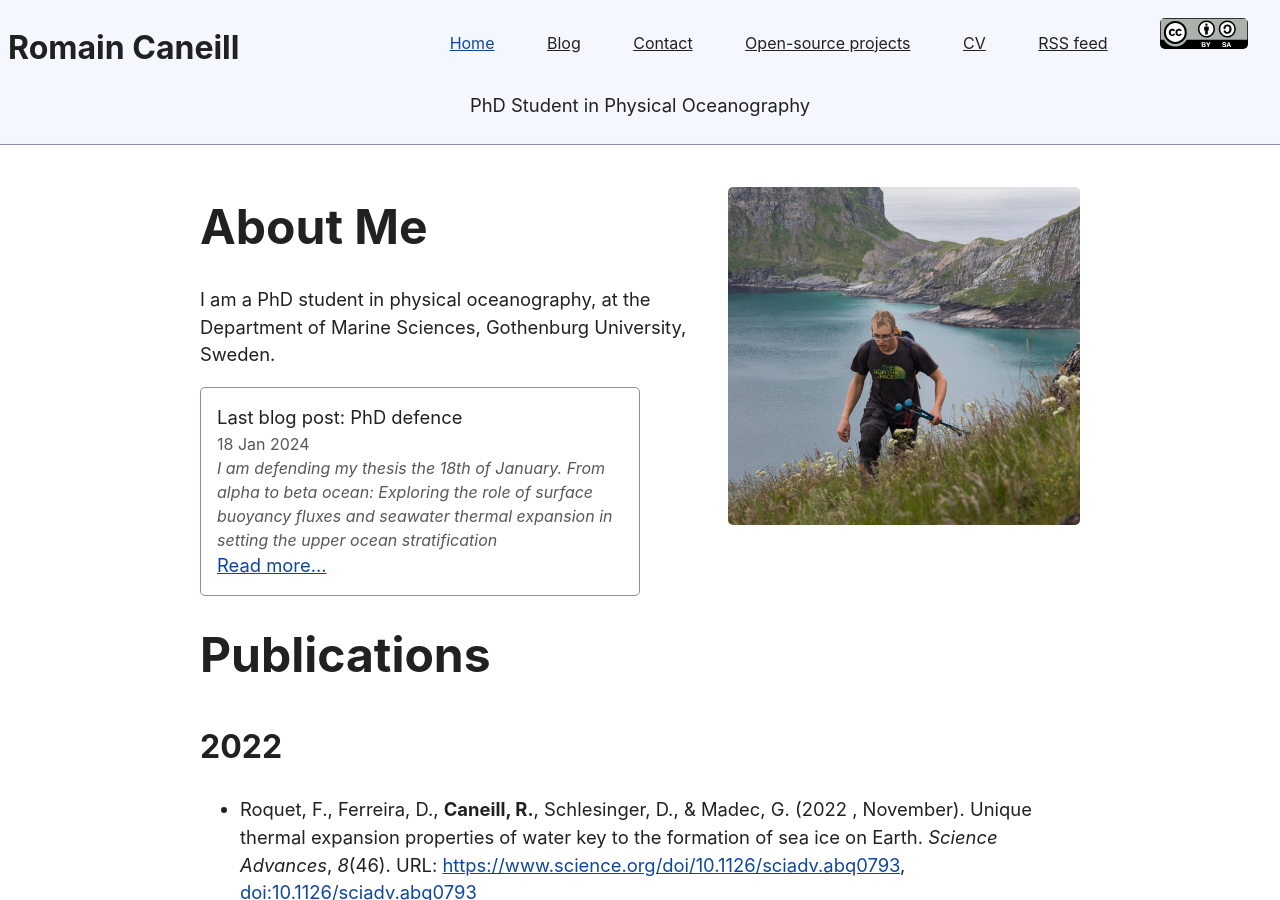
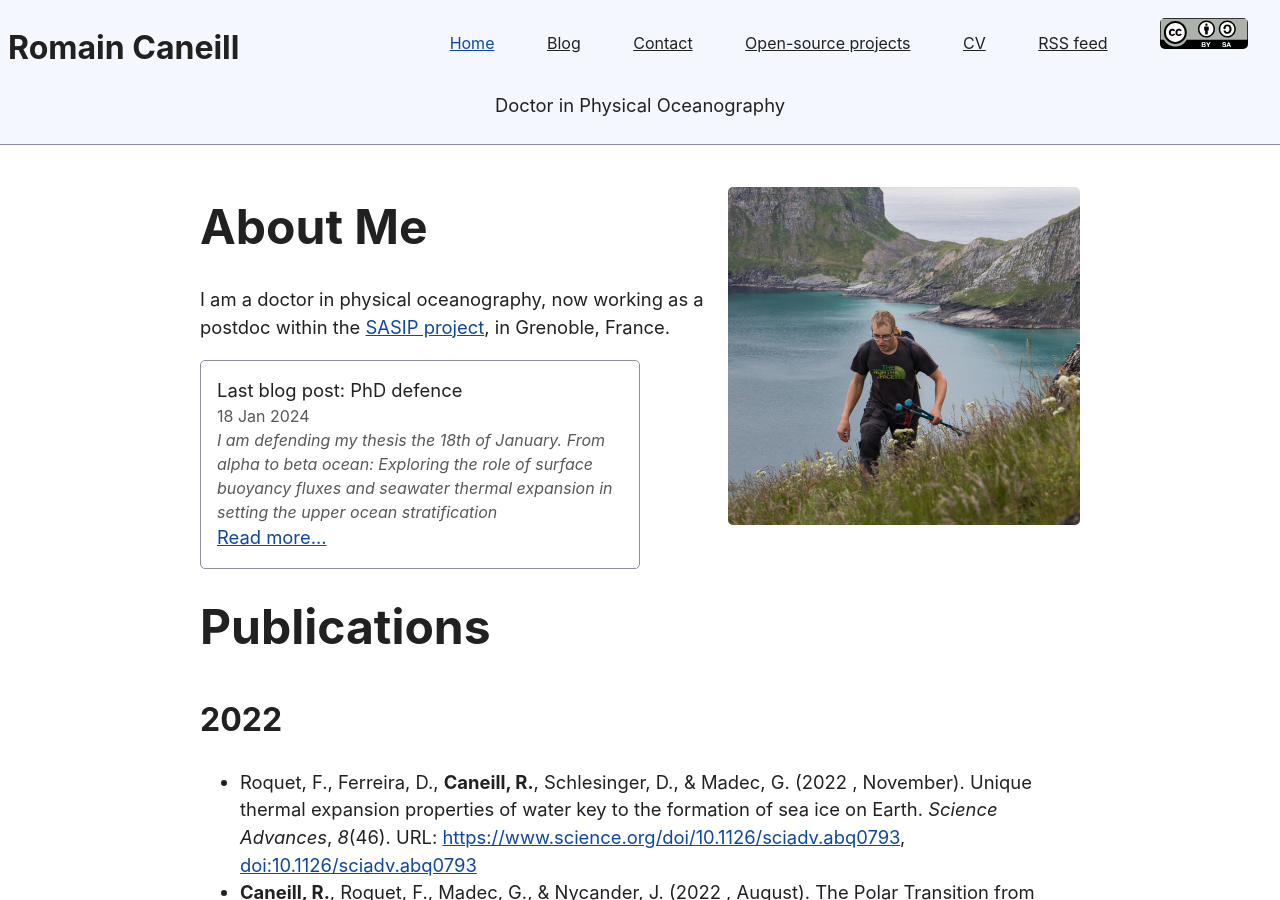
Before and after one commit to rcaneill/rcaneill.github.io, a Jekyll site: the page built from index.md, in a window 1280 px wide and 900 px high. Built offline with Jekyll 4.4.1, drawn with Linux system fonts in a browser that asks for light colours.

Commit message:
update status

```diff
--- a/index.md
+++ b/index.md
@@ -1,6 +1,6 @@
 ---
 title: Romain Caneill
-description: PhD Student in Physical Oceanography
+description: Doctor in Physical Oceanography
 permalink: /
 layout: default
 ---
@@ -9,7 +9,7 @@ layout: default
 
 # About Me
 
-I am a PhD student in physical oceanography, at the Department of Marine Sciences, Gothenburg University, Sweden.
+I am a doctor in physical oceanography, now working as a postdoc within the [SASIP project](https://sasip-climate.github.io/), in Grenoble, France.
 
 <article style="width:50%;">
 Last blog post:
```
